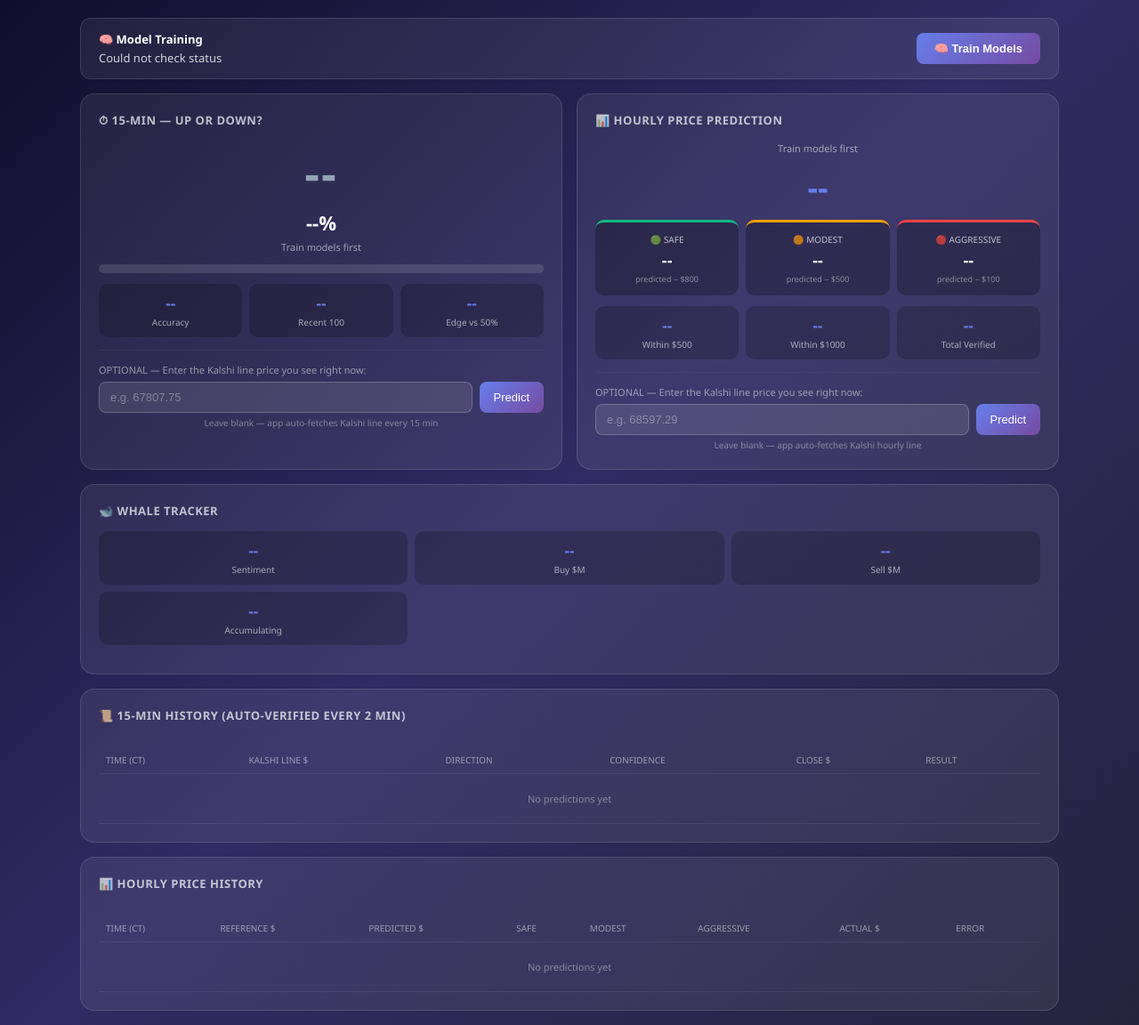
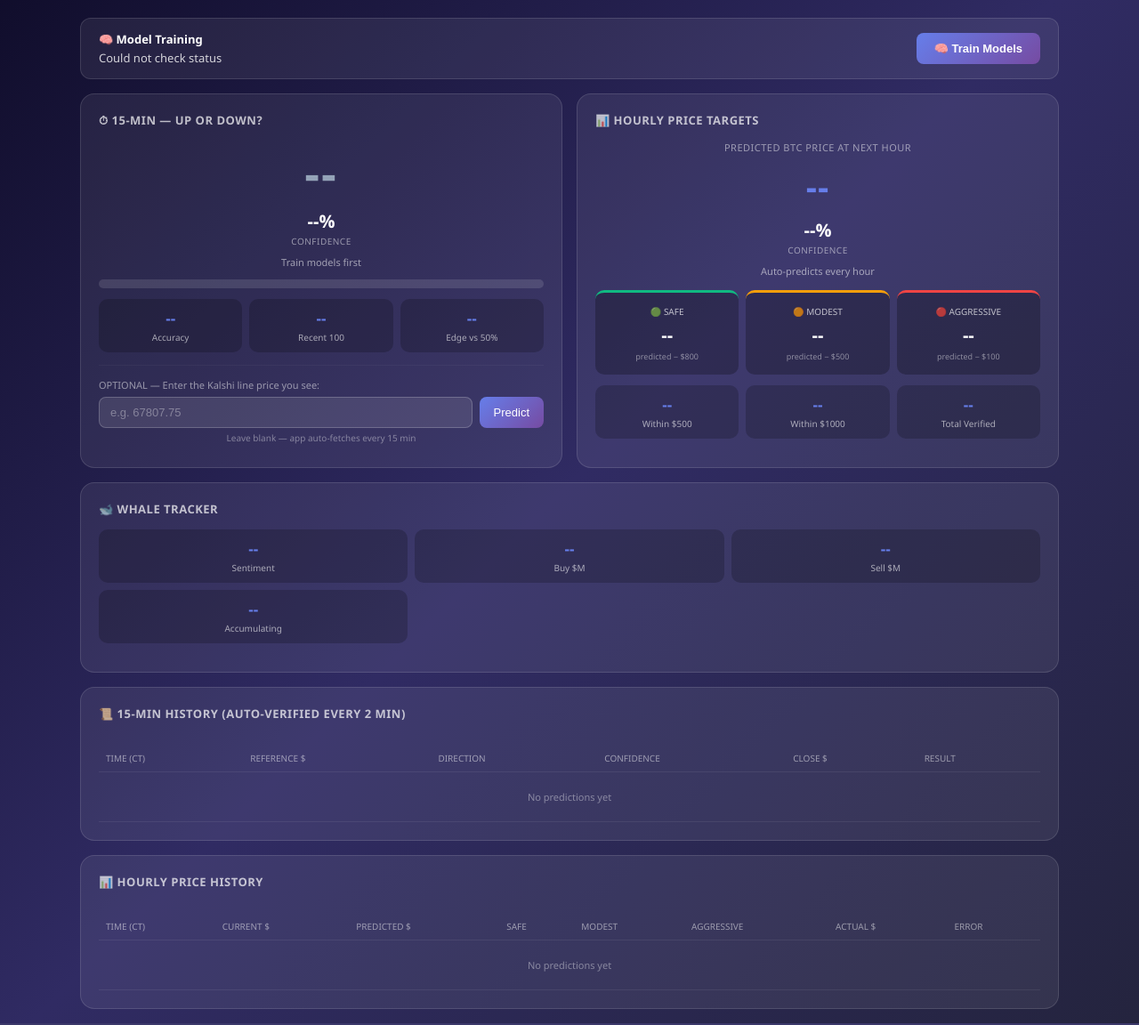
Before and after one commit to kaiofazurex87x-hue/btc-predictor, a Flask app: template templates/dashboard.html in a window 1280 px wide. Shown: the part 61-1213 px from the top of the page at 89% size. Run offline with Flask 2, Linux system fonts and the light colour scheme; the template is opened without the code that fills it, so the values that code supplies are empty; parts of the project's set-up code (start-up, migrations or seed data) failed here and were passed over.

Commit message:
Update dashboard.html

```diff
--- a/templates/dashboard.html
+++ b/templates/dashboard.html
@@ -16,8 +16,9 @@
         .card h2{font-size:13px;opacity:.7;margin-bottom:14px;text-transform:uppercase;letter-spacing:.5px}
         .big-dir{font-size:52px;font-weight:900;text-align:center;margin:6px 0;letter-spacing:2px}
         .big-dir.UP{color:#10b981}.big-dir.DOWN{color:#ef4444}.big-dir.pending{color:#94a3b8}
-        .big-price{font-size:36px;font-weight:900;text-align:center;margin:10px 0;color:#667eea}
-        .conf{text-align:center;font-size:22px;font-weight:bold;margin-bottom:4px}
+        .big-price{font-size:38px;font-weight:900;text-align:center;margin:10px 0;color:#667eea;letter-spacing:1px}
+        .conf{text-align:center;font-size:20px;font-weight:bold;margin-bottom:2px}
+        .conf-label{text-align:center;font-size:10px;opacity:.5;margin-bottom:8px;text-transform:uppercase;letter-spacing:.5px}
         .ref-price{text-align:center;font-size:13px;color:#f59e0b;font-weight:bold;margin:6px 0}
         .sub{text-align:center;font-size:11px;opacity:.55;margin-bottom:6px;line-height:1.6}
         .bar-bg{background:rgba(255,255,255,0.12);border-radius:8px;height:10px;overflow:hidden;margin:10px 0}
@@ -26,10 +27,10 @@
         .stat{background:rgba(0,0,0,0.2);border-radius:10px;padding:10px;text-align:center}
         .sv{font-size:17px;font-weight:bold;color:#667eea}.sl{font-size:10px;opacity:.6;margin-top:3px}
         .tiers{display:grid;grid-template-columns:repeat(3,1fr);gap:8px;margin:12px 0}
-        .tier{border-radius:10px;padding:12px;text-align:center;background:rgba(0,0,0,0.25)}
+        .tier{border-radius:10px;padding:14px;text-align:center;background:rgba(0,0,0,0.25)}
         .tier .label{font-size:10px;opacity:.7;text-transform:uppercase;margin-bottom:4px}
-        .tier .tp{font-size:18px;font-weight:bold;margin-top:4px}
-        .tier .offset{font-size:9px;opacity:.45;margin-top:3px}
+        .tier .tp{font-size:20px;font-weight:bold;margin-top:6px}
+        .tier .offset{font-size:9px;opacity:.45;margin-top:4px}
         .tier.safe{border-top:3px solid #10b981}
         .tier.modest{border-top:3px solid #f59e0b}
         .tier.agg{border-top:3px solid #ef4444}
@@ -45,7 +46,8 @@
         .train-status{font-size:13px;opacity:.8}
         .locked-badge{display:inline-block;background:rgba(245,158,11,0.2);border:1px solid #f59e0b;color:#f59e0b;font-size:10px;padding:2px 8px;border-radius:10px;margin-left:6px}
         .kalshi-auto{background:rgba(16,185,129,0.1);border:1px solid rgba(16,185,129,0.3);border-radius:8px;padding:8px 12px;font-size:12px;text-align:center;margin-bottom:10px;display:none}
-        .move-badge{padding:4px 12px;border-radius:20px;font-size:13px;font-weight:bold;margin:6px auto;display:block;text-align:center;width:fit-content}
+        .predicted-label{text-align:center;font-size:11px;opacity:.5;text-transform:uppercase;letter-spacing:.5px;margin-top:4px;margin-bottom:2px}
+        .move-badge{padding:4px 12px;border-radius:20px;font-size:13px;font-weight:bold;margin:4px auto;display:block;text-align:center;width:fit-content}
         .move-up{background:rgba(16,185,129,0.15);color:#10b981;border:1px solid #10b981}
         .move-down{background:rgba(239,68,68,0.15);color:#ef4444;border:1px solid #ef4444}
         table{width:100%;border-collapse:collapse;font-size:11px;margin-top:12px}
@@ -67,6 +69,7 @@
         </div>
     </header>
 
+    <!-- Train bar -->
     <div class="train-bar">
         <div>
             <div style="font-size:13px;font-weight:bold;margin-bottom:3px">
@@ -90,7 +93,6 @@
                       style="display:none">🔒 LOCKED</span>
             </h2>
 
-            <!-- Shows when Kalshi line was auto-fetched -->
             <div class="kalshi-auto" id="kalshiAutoBox">
                 🟢 Kalshi line auto-fetched:
                 <strong id="kalshiAutoLine">--</strong>
@@ -98,6 +100,7 @@
 
             <div class="big-dir pending" id="dir15">--</div>
             <div class="conf" id="conf15">--%</div>
+            <div class="conf-label">Confidence</div>
             <div class="ref-price" id="refPrice15" style="display:none"></div>
             <div class="sub" id="target15">Train models first</div>
             <div class="bar-bg">
@@ -119,9 +122,8 @@
                 </div>
             </div>
 
-            <!-- Only input: Kalshi line price -->
             <div class="section-label">
-                OPTIONAL — Enter the Kalshi line price you see right now:
+                OPTIONAL — Enter the Kalshi line price you see:
             </div>
             <div class="input-row">
                 <input type="number" id="kalshiLine"
@@ -129,18 +131,24 @@
                 <button onclick="predict15()">Predict</button>
             </div>
             <div class="hint">
-                Leave blank — app auto-fetches Kalshi line every 15 min
+                Leave blank — app auto-fetches every 15 min
             </div>
         </div>
 
-        <!-- ── Hourly card ── -->
+        <!-- ── Hourly price targets card ── -->
         <div class="card">
-            <h2>📊 Hourly Price Prediction</h2>
+            <h2>📊 Hourly Price Targets</h2>
 
-            <div class="sub" id="targetH">Train models first</div>
+            <div class="predicted-label">
+                Predicted BTC price at next hour
+            </div>
             <div class="big-price" id="predictedPrice">--</div>
-            <div class="ref-price" id="refPriceH" style="display:none"></div>
+            <div class="conf" id="confH">--%</div>
+            <div class="conf-label">Confidence</div>
             <div id="moveBadgeWrap" style="text-align:center;margin:4px 0"></div>
+            <div class="sub" id="targetH">
+                Auto-predicts every hour
+            </div>
 
             <div class="tiers">
                 <div class="tier safe">
@@ -173,19 +181,6 @@
                     <div class="sv" id="totH">--</div>
                     <div class="sl">Total Verified</div>
                 </div>
-            </div>
-
-            <!-- Only input: Kalshi line price -->
-            <div class="section-label">
-                OPTIONAL — Enter the Kalshi line price you see right now:
-            </div>
-            <div class="input-row">
-                <input type="number" id="kalshiLineH"
-                       placeholder="e.g. 68597.29" step="0.01">
-                <button onclick="predictHourly()">Predict</button>
-            </div>
-            <div class="hint">
-                Leave blank — app auto-fetches Kalshi hourly line
             </div>
         </div>
     </div>
@@ -221,7 +216,7 @@
                 <thead>
                     <tr>
                         <th>Time (CT)</th>
-                        <th>Kalshi Line $</th>
+                        <th>Reference $</th>
                         <th>Direction</th>
                         <th>Confidence</th>
                         <th>Close $</th>
@@ -248,7 +243,7 @@
                 <thead>
                     <tr>
                         <th>Time (CT)</th>
-                        <th>Reference $</th>
+                        <th>Current $</th>
                         <th>Predicted $</th>
                         <th>Safe</th>
                         <th>Modest</th>
@@ -276,7 +271,6 @@ let lastPredId = null;
 let lastUpProb = null;
 let trainPoll  = null;
 
-// ── Training ──────────────────────────────────────────────────
 async function checkTrainStatus() {
     try {
         const s      = await get('/api/train_status');
@@ -311,7 +305,7 @@ async function startTraining() {
     btn.textContent    = '⏳ Training...';
     btn.disabled       = true;
     status.textContent =
-        'Fetching 5000 BTC candles and training 6 models — please wait 3-5 min...';
+        'Fetching BTC data and training models — please wait 3-5 min...';
     try {
         await post('/api/retrain', {});
         trainPoll = setInterval(async () => {
@@ -331,11 +325,10 @@ async function startTraining() {
     } catch(e) {
         btn.textContent    = '🧠 Train Models';
         btn.disabled       = false;
-        status.textContent = '❌ Training failed — check Render logs';
+        status.textContent = '❌ Training failed — check logs';
     }
 }
 
-// ── Predict 15-min ─────────────────────────────────────────────
 async function predict15() {
     const line = document.getElementById('kalshiLine').value;
     const body = line ? {kalshi_line: parseFloat(line)} : {};
@@ -351,77 +344,55 @@ async function predict15() {
 function updateDir15(d) {
     lastPredId = d.id;
     lastUpProb = d.up_prob;
-
-    const dir = document.getElementById('dir15');
+    const dir  = document.getElementById('dir15');
     dir.textContent = d.direction;
     dir.className   = 'big-dir ' + d.direction;
-
     document.getElementById('conf15').textContent = d.confidence + '%';
     document.getElementById('bar15').style.width  = d.confidence + '%';
-
-    // Show the reference price — this is the Kalshi line or live BTC
     const refEl = document.getElementById('refPrice15');
     refEl.style.display = 'block';
     if (d.kalshi_line) {
         refEl.textContent =
             '📍 Kalshi Line: $' + fmt2(d.kalshi_line) +
-            ' — prediction is UP or DOWN from this price';
+            ' — UP or DOWN from this price';
     } else {
         refEl.textContent =
             '📍 Live BTC: $' +
             fmt2(d.live_price || d.reference_price || 0) +
-            ' — prediction is UP or DOWN from this price';
+            ' — UP or DOWN from this price';
     }
-
-    // Show locked badge if this is within the same 15-min window
     document.getElementById('lockedBadge').style.display =
         d.cached ? 'inline-block' : 'none';
-
     document.getElementById('target15').textContent = d.cached
-        ? '🔒 Same window — prediction locked until ' + d.target_time
-        : 'Will BTC be above or below that price at ' + d.target_time + '?';
-}
-
-// ── Predict hourly ─────────────────────────────────────────────
-async function predictHourly() {
-    const line = document.getElementById('kalshiLineH').value;
-    const body = line ? {kalshi_line: parseFloat(line)} : {};
-    try {
-        const d = await post('/api/hourly', body);
-        if (d.error) { alert('Error: ' + d.error); return; }
-        updateDirH(d);
-    } catch(e) { alert('Error: ' + e); }
+        ? '🔒 Locked until ' + d.target_time
+        : 'Prediction for: ' + d.target_time;
 }
 
 function updateDirH(d) {
     document.getElementById('predictedPrice').textContent =
         d.predicted_price ? '$' + fmt2(d.predicted_price) : '--';
-
-    const refEl = document.getElementById('refPriceH');
-    refEl.style.display = 'block';
-    const refP = d.kalshi_line || d.ref_price || d.current_price || 0;
-    refEl.textContent = '📍 Reference: $' + fmt2(refP);
-
+    document.getElementById('confH').textContent =
+        d.confidence ? d.confidence + '%' : '--%';
     const move    = d.predicted_move || 0;
     const moveStr = (move >= 0 ? '+' : '-') + '$' +
         Math.abs(move).toLocaleString('en-US', {maximumFractionDigits: 0});
     const cls   = move >= 0 ? 'move-up' : 'move-down';
     const arrow = move >= 0 ? '▲' : '▼';
     document.getElementById('moveBadgeWrap').innerHTML =
-        `<span class="move-badge ${cls}">${arrow} ${moveStr} predicted move</span>`;
-
+        `<span class="move-badge ${cls}">${arrow} ${moveStr} from current</span>`;
     document.getElementById('targetH').textContent =
-        'Predicted price at: ' + (d.target_time || 'Next hour');
-
+        'Predicted price at: ' + (d.target_time || 'next hour');
     document.getElementById('tSafe').textContent =
-        d.tiers ? d.tiers.safe.formatted       : '--';
-    document.getElementById('tMod').textContent  =
-        d.tiers ? d.tiers.modest.formatted     : '--';
-    document.getElementById('tAgg').textContent  =
-        d.tiers ? d.tiers.aggressive.formatted : '--';
+        d.safe ? '$' + Number(d.safe).toLocaleString() :
+        (d.tiers ? d.tiers.safe.formatted : '--');
+    document.getElementById('tMod').textContent =
+        d.modest ? '$' + Number(d.modest).toLocaleString() :
+        (d.tiers ? d.tiers.modest.formatted : '--');
+    document.getElementById('tAgg').textContent =
+        d.aggressive ? '$' + Number(d.aggressive).toLocaleString() :
+        (d.tiers ? d.tiers.aggressive.formatted : '--');
 }
 
-// ── Load latest auto-predictions ───────────────────────────────
 async function loadLatest() {
     try {
         const d = await get('/api/latest');
@@ -435,41 +406,15 @@ async function loadLatest() {
                 kalshi_line:     d.min15.kalshi_line,
                 reference_price: d.min15.reference_price,
                 target_time:     d.min15.target_time || 'next window',
-                window:          d.min15.window_start || '',
                 cached:          false
             });
         }
         if (d.hourly && d.hourly.predicted_price) {
-            updateDirH({
-                predicted_price: d.hourly.predicted_price,
-                predicted_move:  d.hourly.predicted_move,
-                kalshi_line:     d.hourly.kalshi_line,
-                ref_price:       d.hourly.ref_price,
-                current_price:   d.hourly.current_price,
-                target_time:     d.hourly.target_time || 'next hour',
-                tiers: {
-                    safe: {
-                        formatted: d.hourly.safe
-                            ? '$' + Number(d.hourly.safe).toLocaleString()
-                            : '--'
-                    },
-                    modest: {
-                        formatted: d.hourly.modest
-                            ? '$' + Number(d.hourly.modest).toLocaleString()
-                            : '--'
-                    },
-                    aggressive: {
-                        formatted: d.hourly.aggressive
-                            ? '$' + Number(d.hourly.aggressive).toLocaleString()
-                            : '--'
-                    }
-                }
-            });
+            updateDirH(d.hourly);
         }
     } catch(e) { console.error('Latest error:', e); }
 }
 
-// ── Kalshi auto line display ───────────────────────────────────
 async function loadKalshiLine() {
     try {
         const d   = await get('/api/kalshi_line');
@@ -484,7 +429,6 @@ async function loadKalshiLine() {
     } catch(e) { console.error('Kalshi line error:', e); }
 }
 
-// ── Accuracy ───────────────────────────────────────────────────
 async function loadAccuracy() {
     try {
         const d = await get('/api/accuracy');
@@ -507,7 +451,6 @@ async function loadAccuracy() {
     } catch(e) { console.error('Accuracy error:', e); }
 }
 
-// ── Whale ──────────────────────────────────────────────────────
 async function loadWhale() {
     try {
         const d = await get('/api/whale');
@@ -521,7 +464,6 @@ async function loadWhale() {
     } catch(e) { console.error('Whale error:', e); }
 }
 
-// ── 15-min History ─────────────────────────────────────────────
 async function loadHistory() {
     try {
         const d    = await get('/api/history');
@@ -564,7 +506,6 @@ async function loadHistory() {
     } catch(e) { console.error('History error:', e); }
 }
 
-// ── Hourly History ─────────────────────────────────────────────
 async function loadHourlyHistory() {
     try {
         const d    = await get('/api/history');
@@ -585,14 +526,14 @@ async function loadHourlyHistory() {
                     hour: '2-digit', minute: '2-digit'
                   })
                 : '--';
-            const refP = r.kalshi_line || r.ref_price || r.current_price;
-            const err  = (r.actual_price && r.predicted_price)
+            const err = (r.actual_price && r.predicted_price)
                 ? '$' + Math.abs(
                     r.actual_price - r.predicted_price).toFixed(0)
                 : '--';
             tr.innerHTML = `
                 <td>${time}</td>
-                <td>${refP ? '$' + fmt2(refP) : '--'}</td>
+                <td>${r.current_price
+                    ? '$' + fmt2(r.current_price) : '--'}</td>
                 <td>${r.predicted_price
                     ? '$' + fmt2(r.predicted_price) : '--'}</td>
                 <td>${r.safe
@@ -608,7 +549,6 @@ async function loadHourlyHistory() {
     } catch(e) { console.error('Hourly history error:', e); }
 }
 
-// ── Helpers ────────────────────────────────────────────────────
 function fmt2(n) {
     return Number(n).toLocaleString('en-US', {
         minimumFractionDigits: 2,
@@ -630,7 +570,6 @@ async function post(url, body) {
     return r.json();
 }
 
-// ── Auto refresh every 60 seconds ─────────────────────────────
 setInterval(() => {
     loadAccuracy();
     loadWhale();
@@ -640,7 +579,6 @@ setInterval(() => {
     loadKalshiLine();
 }, 60000);
 
-// ── On page load ───────────────────────────────────────────────
 checkTrainStatus();
 loadAccuracy();
 loadWhale();
```
